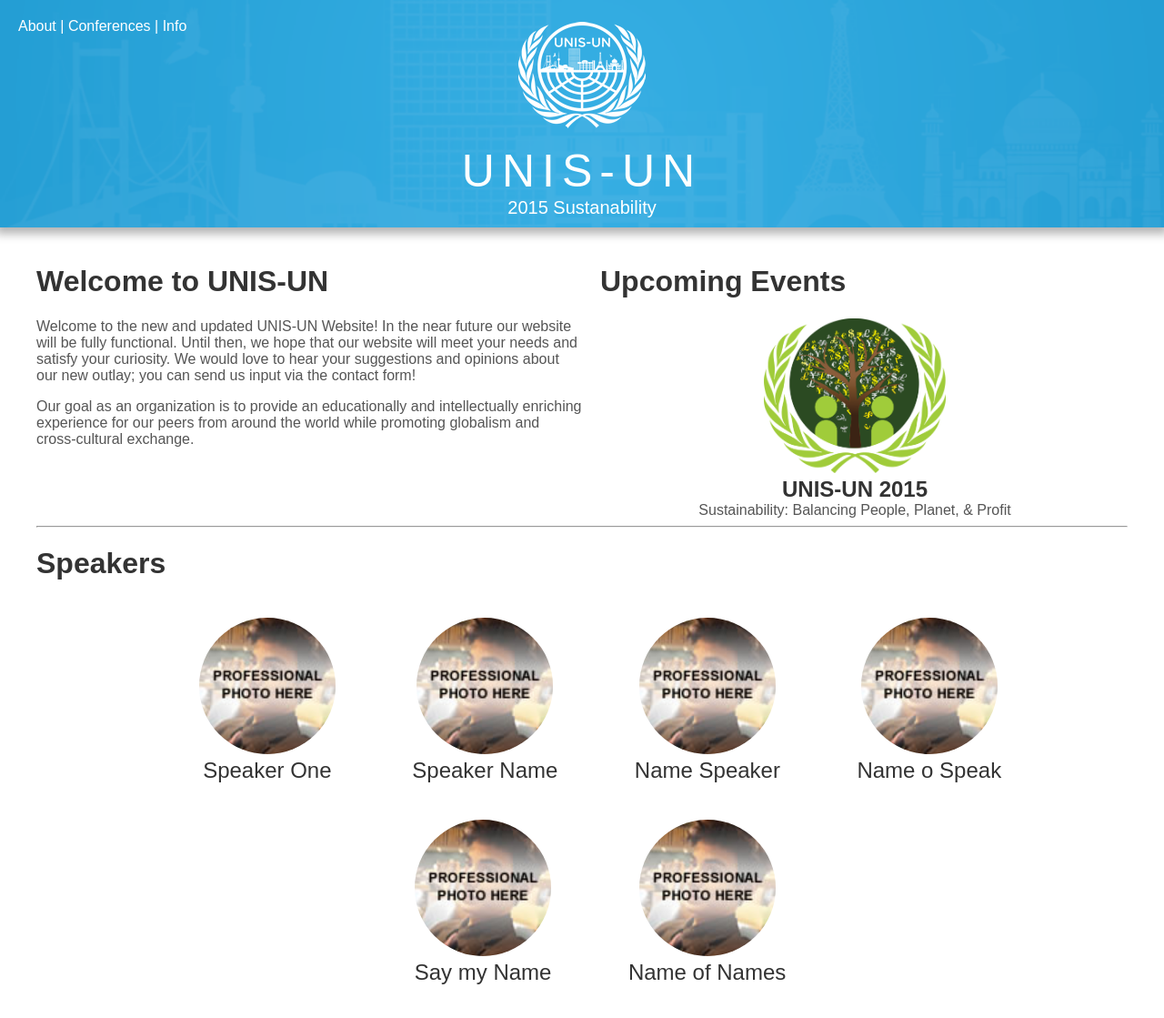
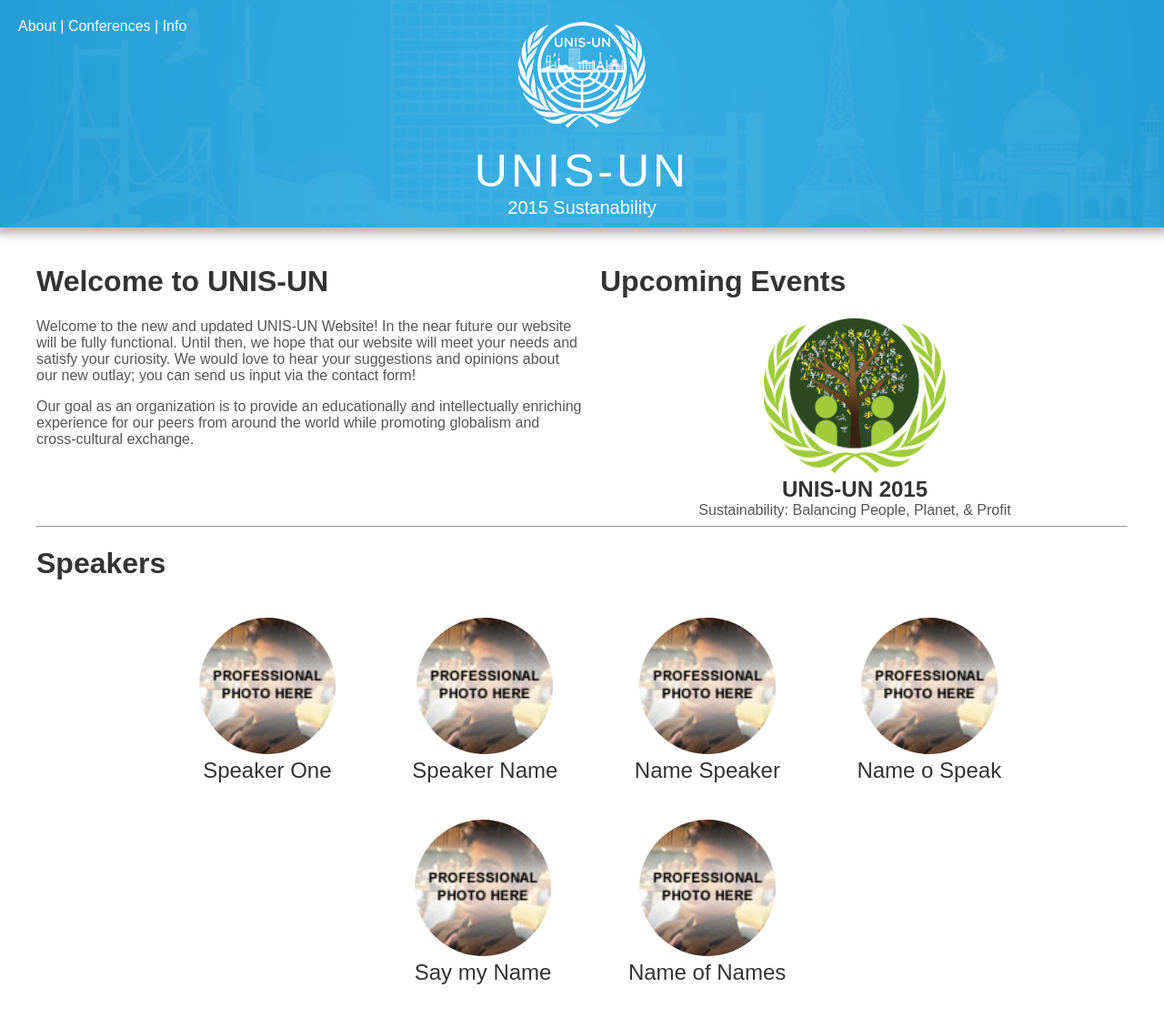
Before and after one commit to UNIS-UN/unis-un.github.io, a Jekyll site: the page built from index.html, in a window 1280 px wide. Shown: the whole page at 91% size. Built offline with Jekyll 4.4.1, drawn with Linux system fonts in a browser that asks for light colours.

Commit message:
smaller space

```diff
--- a/_includes/header.html
+++ b/_includes/header.html
@@ -11,6 +11,7 @@
       <img src="img/generic-logo.png" id="logo_img">
       <div>
         <span id="main_title"> UNIS-UN </span>
+        <br>
         <span id="main_sub"> 2015 Sustanability </span>
       <div>
     </div>
--- a/css/main.css
+++ b/css/main.css
@@ -50,7 +50,7 @@
 #main_title {
  font-size: 50px;
  font-weight: 300;
- letter-spacing: 8px;
+ letter-spacing: 4px;
 }
 
 #main_sub{
```
